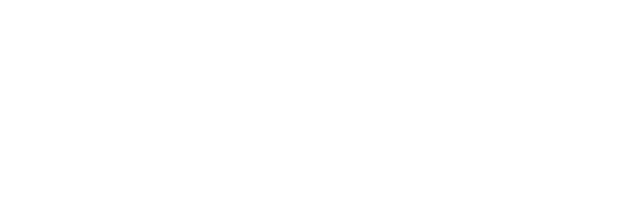
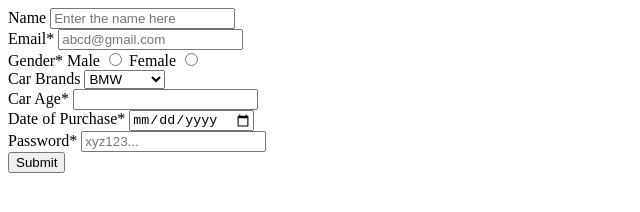
Before and after one commit to acciojob/car-insurance-form-MohdSajid8010, a website: page main.html in a window 1280 px wide. Shown: the whole page, without its empty margins (0-640 px from the left). Drawn offline with Linux system fonts and the light colour scheme.

Commit message:
created a submission

```diff
--- a/main.html
+++ b/main.html
@@ -1,3 +1,7 @@
+
+
+
+
 <!DOCTYPE html>
 
 <html>
@@ -8,6 +12,62 @@
 
 <body>
 	<!-- the entire body must be written by student -->
+
+	<form action="Insurance_form" method="post" targer="_blank">
+
+	<div>
+		<label for="name">Name</label>
+		<input type="text" id="name" class="name" placeholder="Enter the name here" required>
+
+	</div>
+
+<div>
+	<label for="email">Email*</label>
+	<input type="email" id="email" class="email" placeholder="abcd@gmail.com" required>
+</div>
+
+	<div>
+		<label for="gender1">Gender*</label>
+
+<!--         <input type="radio" id="gender" name="gender" required>Male
+
+		<input type="radio" id="gender" name="gender" required>Female
+		 -->
+		<label for ="gender1">Male</label>
+		<input type="radio" id="gender1" name="gender" >
+
+		<label for="gender2">Female</label>
+		<input type="radio" id="gender2" name="gender">
+
+	</div>
+
+	<div>
+			<label for="cars">Car Brands</label>
+		<select id="cars">
+<!-- 			<option value="select">Select one of them</option> -->
+			<option value="BMW">BMW</option>
+			<option value="Audi">Audi</option>
+			<option value="Mercedes">Mercedes</option>
+
+		</select>
+	</div>
+	<div>
+		<label for="carage">Car Age*</label>
+		<input type="number" id="carage" required  min="0" >
+	</div>
+	<div>
+		<label for="dop">Date of Purchase*</label>
+		<input  type="date"id="dop" required>
+	</div>
+	<div>
+		<label for="password">Password*</label>
+		<input type="password" id="password" placeholder="xyz123..." required>
+
+	</div>
+	<button type="submit" value="submit">Submit</button>
+
+	</form>
+
     <script type="text/javascript" src="./script.js">
 </script>
 
```
